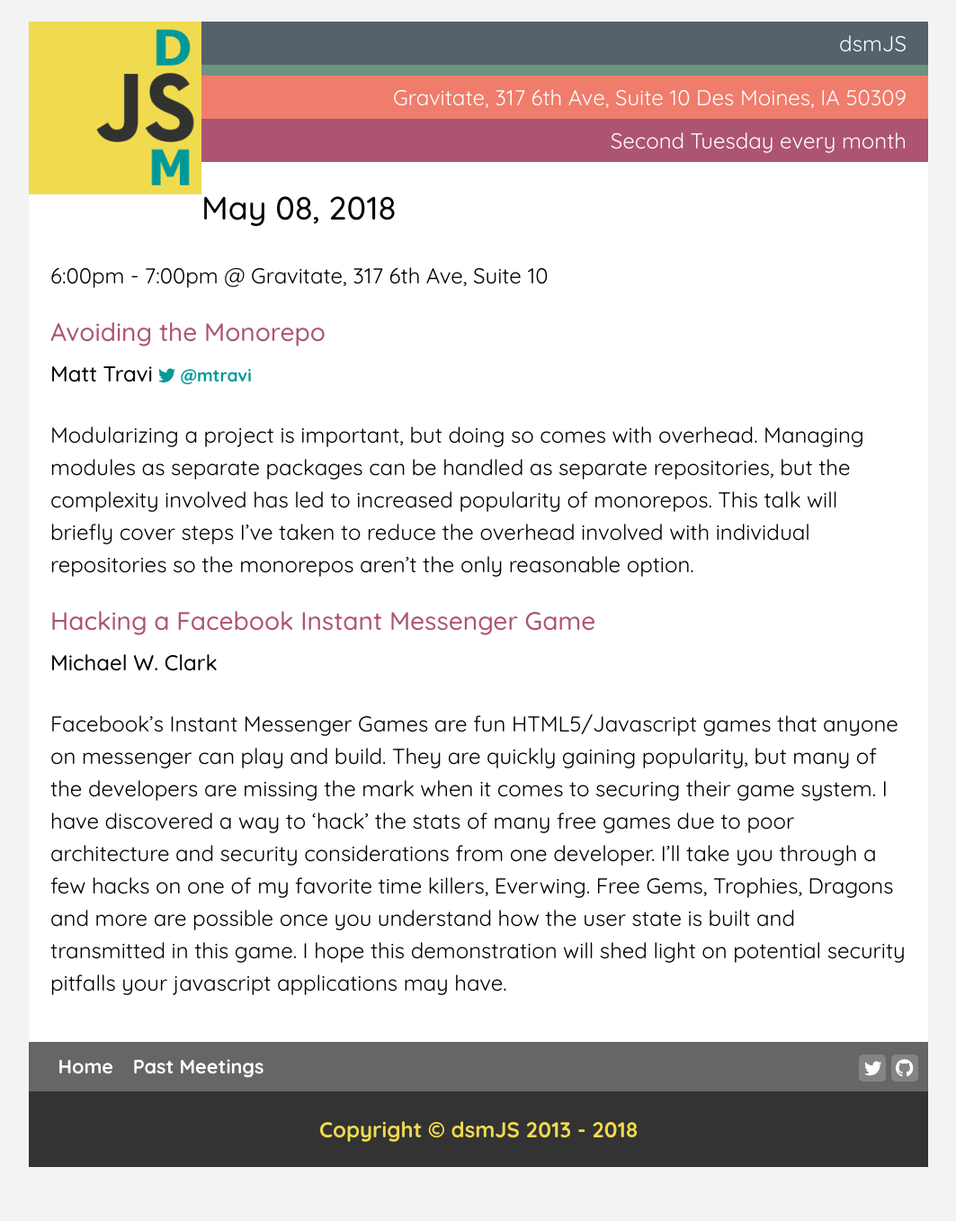
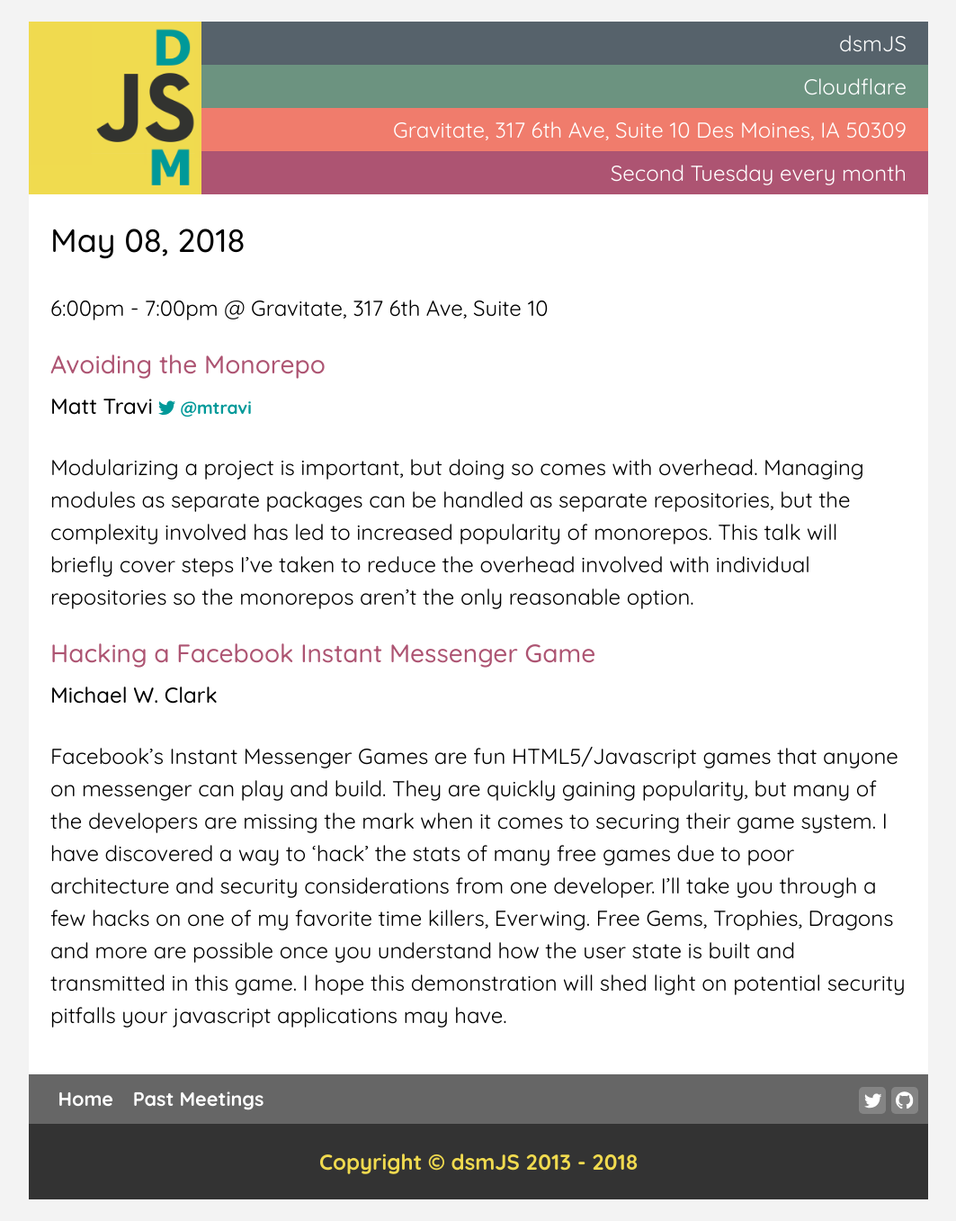
Before and after one commit to dsmjs/dsmjs.github.io, a Jekyll site: the page built from _posts/2018-05-08-meeting.md, in a window 1280 px wide. Shown: the whole page at 90% size, without its empty margins (108-1171 px from the left). Built offline with Jekyll 4.4.1, drawn with Linux system fonts in a browser that asks for light colours; before the commit the page ends 1321 px from its top, so only the background shows below that.

Commit message:
added cloudflare as the sponsor

```diff
--- a/_posts/2018-05-08-meeting.md
+++ b/_posts/2018-05-08-meeting.md
@@ -8,4 +8,6 @@
 zip: 50309
 tiklyWidgetID: tiklet_2807
 tiklyWidgetURL: https://app.tikly.co/tiklets?token=7b19d2bb9f7336369b4702f3f1b4f4cdbac76b67
+pizzaSponsorName: Cloudflare
+pizzaSponsorSite: https://www.cloudflare.com/
 ---
```
